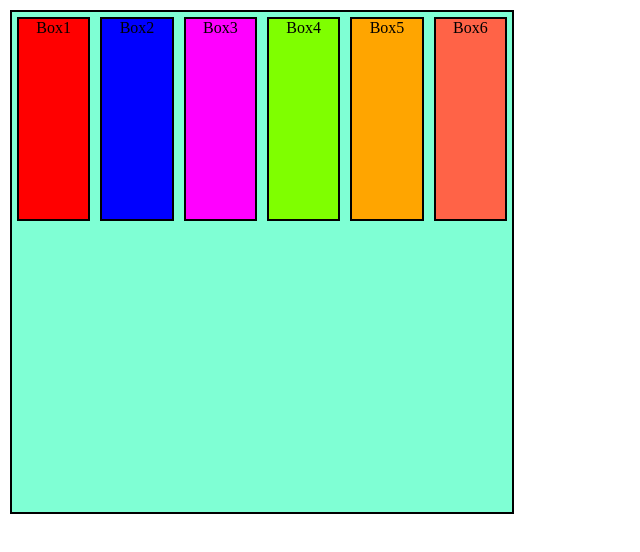
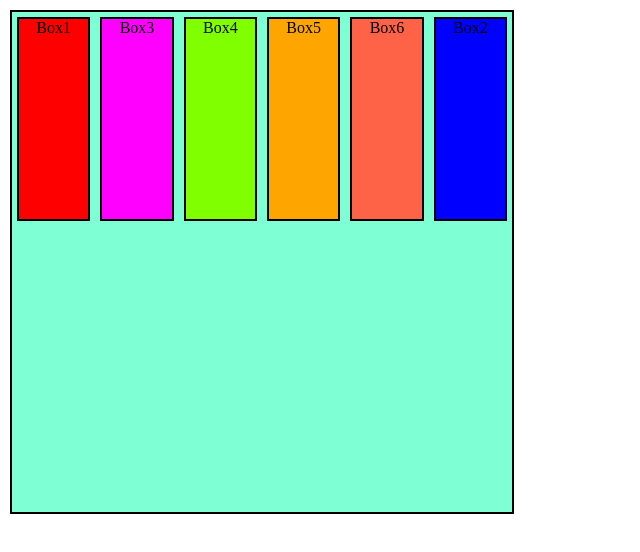
Before and after one commit to hashir0260/Frontend-Web-Development-Learning-Journey, a plain HTML site: page Day 5/Flexbox.html in a window 1280 px wide. Shown: the whole page, without its empty margins (0-640 px from the left). Drawn offline with Linux system fonts and the light colour scheme.

Commit message:
Learned Flexbox

```diff
--- a/Day 5/Flexbox.html
+++ b/Day 5/Flexbox.html
@@ -1,16 +1,17 @@
 <!DOCTYPE html>
 <html lang="en">
+
 <head>
     <meta charset="UTF-8">
     <meta name="viewport" content="width=device-width, initial-scale=1.0">
     <title>Document</title>
     <style>
-        *{
+        * {
             padding: 0;
             margin: 0;
         }
 
-        #container{
+        #container {
             width: 500px;
             height: 500px;
             background-color: aquamarine;
@@ -19,42 +20,48 @@
             display: flex;
             flex-direction: row;
         }
-        .box{
+
+        .box {
             width: 200px;
             height: 200px;
             border: 2px solid black;
             margin: 5px;
         }
 
-        #box1{
+        #box1 {
             background-color: red;
             text-align: center;
         }
-        #box2{
+
+        #box2 {
             background-color: blue;
             text-align: center;
+            order: 4;
         }
-        #box3{
+
+        #box3 {
             background-color: fuchsia;
             text-align: center;
 
         }
-        #box4{
+
+        #box4 {
             background-color: chartreuse;
             text-align: center;
         }
 
-        #box5{
+        #box5 {
             background-color: orange;
             text-align: center;
         }
-        #box6{
+
+        #box6 {
             background-color: tomato;
             text-align: center;
         }
-
     </style>
 </head>
+
 <body>
     <div id="container">
         <div id="box1" class="box">Box1</div>
@@ -66,4 +73,5 @@
 
     </div>
 </body>
+
 </html>
```
